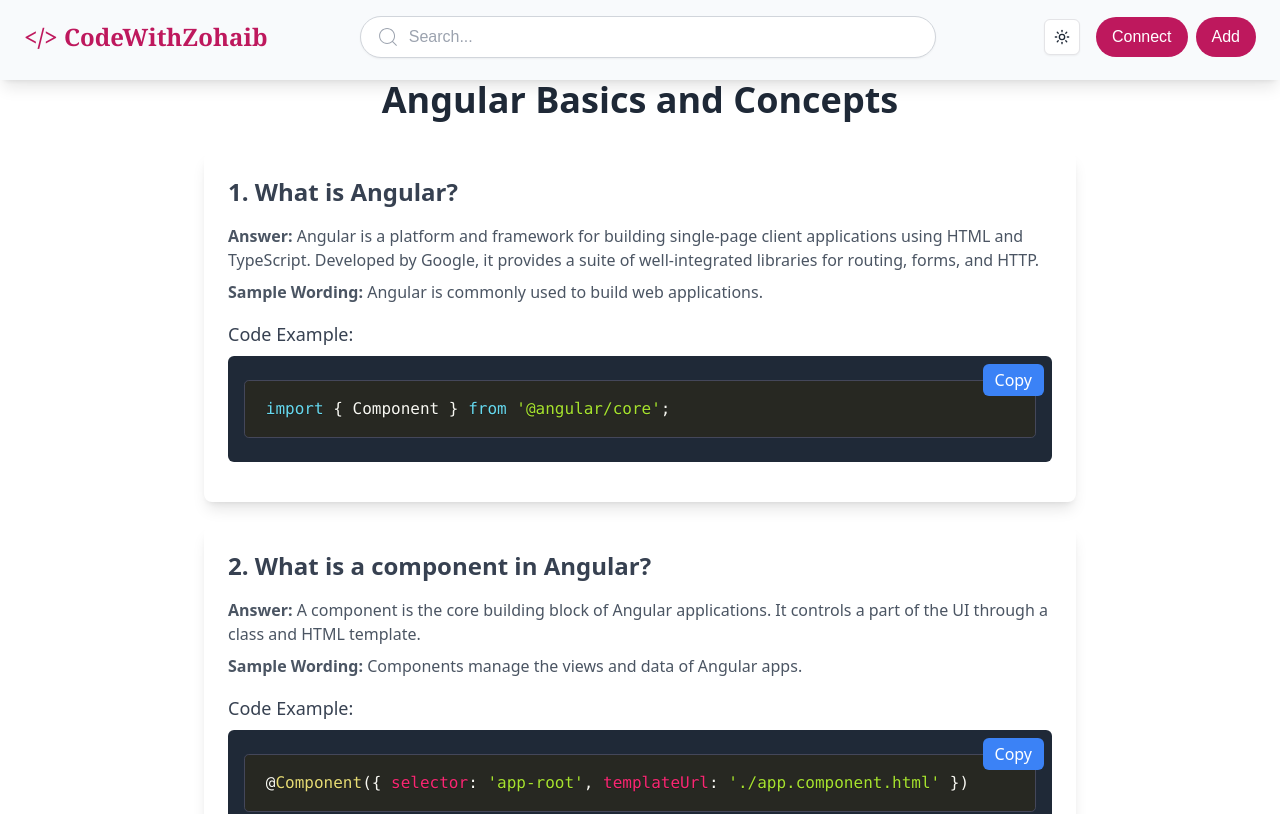
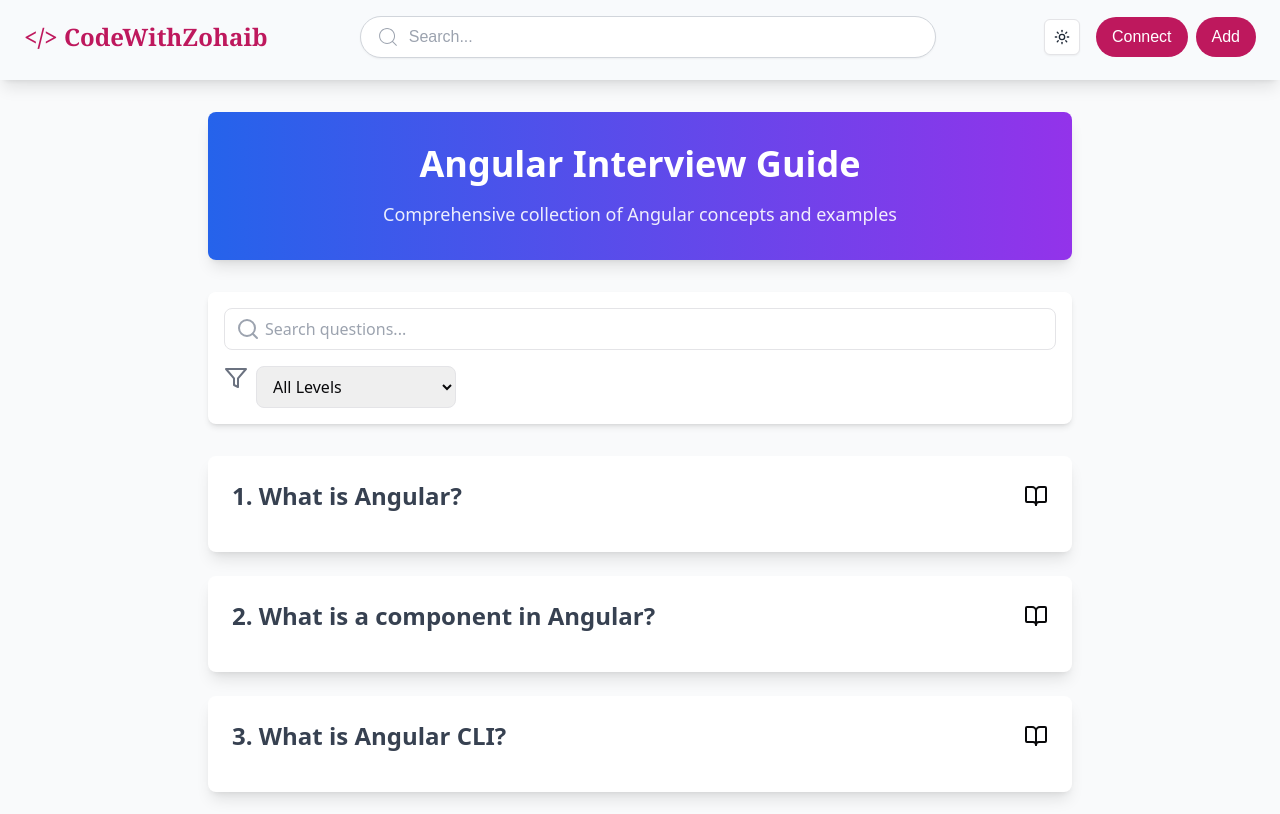
Before and after one commit to DotZohaib/CodeWithZohaib-Academy-, a Next.js app: page /Angular in a window 1280 px wide. Shown: the top 814 px of the page. Built offline with nearby package versions, Linux system fonts and the light colour scheme.

Commit message:
page.tsx

```diff
--- a/src/app/Angular/page.tsx
+++ b/src/app/Angular/page.tsx
@@ -1,8 +1,8 @@
-// pages/index.tsx
 'use client';
 import React, { useState, useEffect } from 'react';
 import Prism from "prismjs";
-import "prismjs/themes/prism-okaidia.css"; // Optional: Add a Prism theme
+import { Search, ChevronUp, Copy, Check, Filter, BookOpen } from 'lucide-react';
+import "prismjs/themes/prism-okaidia.css";
 
 interface Question {
   id: number;
@@ -14,7 +14,12 @@ interface Question {
 
 const Angular: React.FC = () => {
   const [copiedIndex, setCopiedIndex] = useState<number | null>(null);
+  const [searchTerm, setSearchTerm] = useState('');
+  const [selectedCategory, setSelectedCategory] = useState('all');
+  const [showScrollTop, setShowScrollTop] = useState(false);
+  const [expandedItems, setExpandedItems] = useState<number[]>([]);
 
+  // Your existing array data here...
   const array: Question[] = [
     {
       id: 1,
@@ -228,12 +233,20 @@ const Angular: React.FC = () => {
     }
   ];
 
+  useEffect(() => {
+    Prism.highlightAll();
 
+    const handleScroll = () => {
+      setShowScrollTop(window.scrollY > 300);
+    };
 
+    window.addEventListener('scroll', handleScroll);
+    return () => window.removeEventListener('scroll', handleScroll);
+  }, []);
 
   useEffect(() => {
     Prism.highlightAll();
-  }, []);
+  }, [searchTerm, selectedCategory]);
 
   const handleCopy = (text: string, index: number) => {
     navigator.clipboard.writeText(text);
@@ -241,30 +254,120 @@ const Angular: React.FC = () => {
     setTimeout(() => setCopiedIndex(null), 2000);
   };
 
+  const scrollToTop = () => {
+    window.scrollTo({ top: 0, behavior: 'smooth' });
+  };
+
+  const toggleExpand = (id: number) => {
+    setExpandedItems(prev =>
+      prev.includes(id) ? prev.filter(item => item !== id) : [...prev, id]
+    );
+  };
+
+  const filteredQuestions = array.filter(item => {
+    const matchesSearch = item.Title.toLowerCase().includes(searchTerm.toLowerCase()) ||
+                         item.answer.toLowerCase().includes(searchTerm.toLowerCase());
+    const matchesCategory = selectedCategory === 'all' ? true :
+      (selectedCategory === 'basic' && item.id <= 10) ||
+      (selectedCategory === 'intermediate' && item.id > 10 && item.id <= 20) ||
+      (selectedCategory === 'advanced' && item.id > 20);
+    return matchesSearch && matchesCategory;
+  });
+
   return (
-    <div className="max-w-4xl mx-auto font-sans">
-      <h1 className="text-4xl font-bold text-center mb-8 text-gray-800">Angular Basics and Concepts</h1>
+    <div className="min-h-screen bg-gray-50 py-8">
+      <div className="max-w-4xl mx-auto font-sans px-4">
+        <div className="bg-gradient-to-r from-blue-600 to-purple-600 text-white p-8 rounded-lg shadow-lg mb-8 transform hover:scale-[1.02] transition-transform duration-300">
+          <h1 className="text-4xl font-bold text-center mb-4">Angular Interview Guide</h1>
+          <p className="text-center text-lg opacity-90">Comprehensive collection of Angular concepts and examples</p>
+        </div>
 
-      {array.map((item) => (
-        <section key={item.id} className="bg-white mx-3 p-6 rounded-lg shadow-lg mb-6">
-          <h2 className="text-2xl font-semibold mb-4 text-gray-700">{item.Title}</h2>
-          <p className="mb-2 text-gray-600"><strong>Answer:</strong> {item.answer}</p>
-          <p className="mb-4 text-gray-600"><strong>Sample Wording:</strong> {item.Sample}</p>
+        <div className="sticky top-4 z-10 bg-white p-4 rounded-lg shadow-md mb-8 space-y-4">
+          <div className="relative">
+            <Search className="absolute left-3 top-1/2 transform -translate-y-1/2 text-gray-400" />
+            <input
+              type="text"
+              placeholder="Search questions..."
+              className="w-full pl-10 pr-4 py-2 border rounded-lg focus:ring-2 focus:ring-blue-500 focus:border-blue-500 transition-all duration-300"
+              value={searchTerm}
+              onChange={(e) => setSearchTerm(e.target.value)}
+            />
+          </div>
 
-          <h3 className="text-lg font-medium mb-2 text-gray-700">Code Example:</h3>
-          <div className="relative bg-gray-800 text-white p-4 rounded-md overflow-x-auto mb-4">
+          <div className="flex gap-2">
+            <Filter className="text-gray-500" />
+            <select
+              className="border rounded-lg px-3 py-2 focus:ring-2 focus:ring-blue-500 focus:border-blue-500 transition-all duration-300"
+              value={selectedCategory}
+              onChange={(e) => setSelectedCategory(e.target.value)}
+            >
+              <option value="all">All Levels</option>
+              <option value="basic">Basic (1-10)</option>
+              <option value="intermediate">Intermediate (11-20)</option>
+              <option value="advanced">Advanced (21-30)</option>
+            </select>
+          </div>
+        </div>
+
+        {filteredQuestions.map((item) => (
+          <section
+            key={item.id}
+            className="bg-white p-6 rounded-lg shadow-lg mb-6 transform hover:shadow-xl transition-all duration-300"
+          >
+            <div
+              className="cursor-pointer flex justify-between items-center"
+              onClick={() => toggleExpand(item.id)}
+            >
+              <h2 className="text-2xl font-semibold text-gray-700">{item.Title}</h2>
+              <BookOpen className={`transform transition-transform duration-300 ${
+                expandedItems.includes(item.id) ? 'rotate-180' : ''
+              }`} />
+            </div>
+
+            <div className={`mt-4 space-y-4 transition-all duration-500 ${
+              expandedItems.includes(item.id) ? 'opacity-100' : 'opacity-0 h-0 overflow-hidden'
+            }`}>
+              <div className="bg-blue-50 p-4 rounded-lg">
+                <p className="text-gray-700"><strong>Answer:</strong> {item.answer}</p>
+              </div>
+
+              <div className="bg-purple-50 p-4 rounded-lg">
+                <p className="text-gray-700"><strong>Sample:</strong> {item.Sample}</p>
+              </div>
+
+              <div className="relative">
+                <div className="bg-gray-800 rounded-lg overflow-hidden">
+                  <div className="flex justify-between items-center px-4 py-2 bg-gray-700">
+                    <span className="text-gray-300">Code Example</span>
                     <button
                       onClick={() => handleCopy(item.code, item.id)}
-              className="absolute top-2 right-2 bg-blue-500 text-white px-3 py-1 rounded-md hover:bg-blue-600"
+                      className="flex items-center gap-2 bg-blue-500 hover:bg-blue-600 text-white px-3 py-1 rounded-md transition-colors duration-300"
                     >
-              {copiedIndex === item.id ? "Copied!" : "Copy"}
+                      {copiedIndex === item.id ? (
+                        <><Check size={16} /> Copied!</>
+                      ) : (
+                        <><Copy size={16} /> Copy</>
+                      )}
                     </button>
-            <pre>
+                  </div>
+                  <pre className="p-4 overflow-x-auto">
                     <code className="language-js">{item.code}</code>
                   </pre>
                 </div>
+              </div>
+            </div>
           </section>
         ))}
+
+        {showScrollTop && (
+          <button
+            onClick={scrollToTop}
+            className="fixed bottom-8 right-8 bg-blue-500 hover:bg-blue-600 text-white p-3 rounded-full shadow-lg transition-all duration-300 animate-bounce"
+          >
+            <ChevronUp />
+          </button>
+        )}
+      </div>
     </div>
   );
 };
```
Lines whose indentation alone changed are shown as unchanged.
